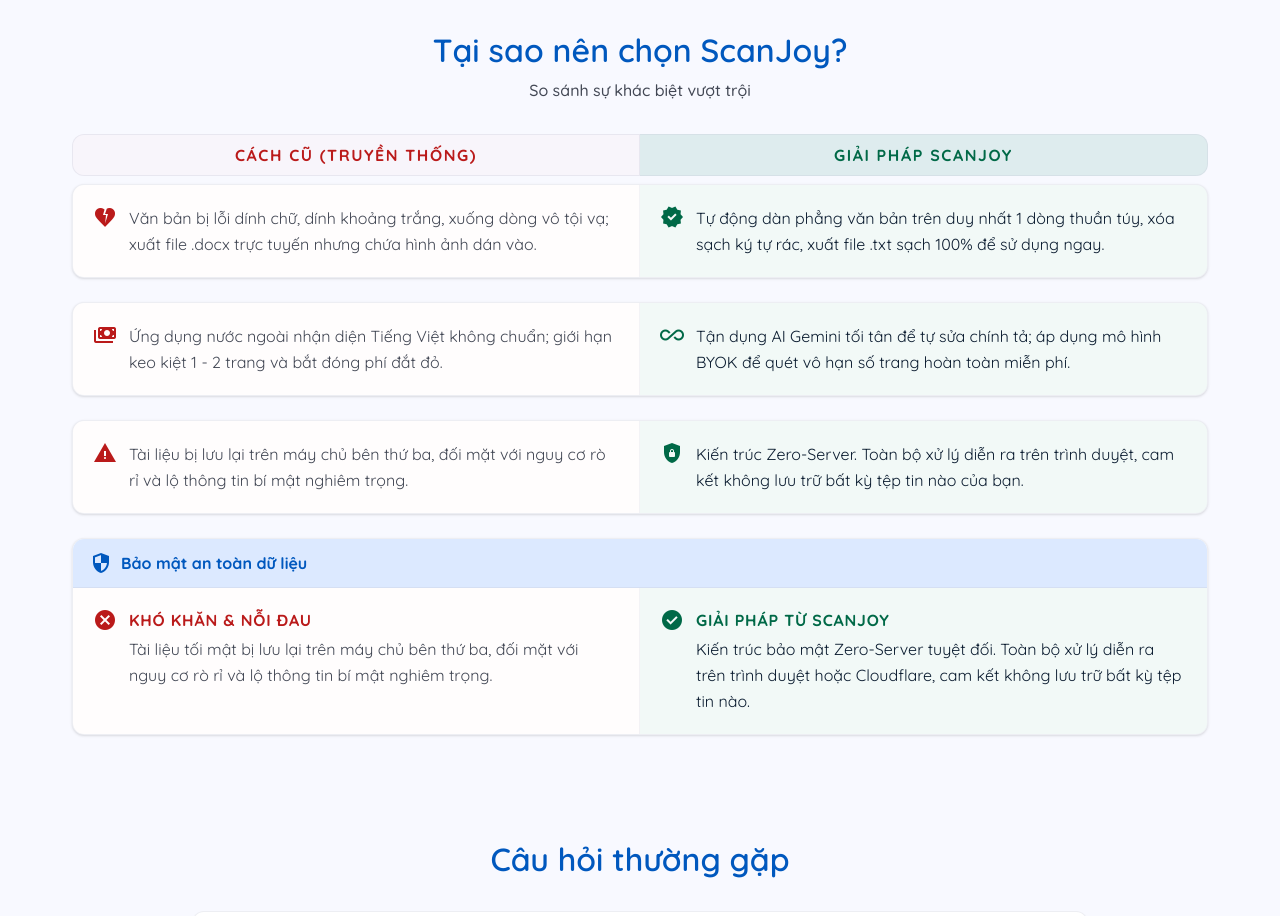
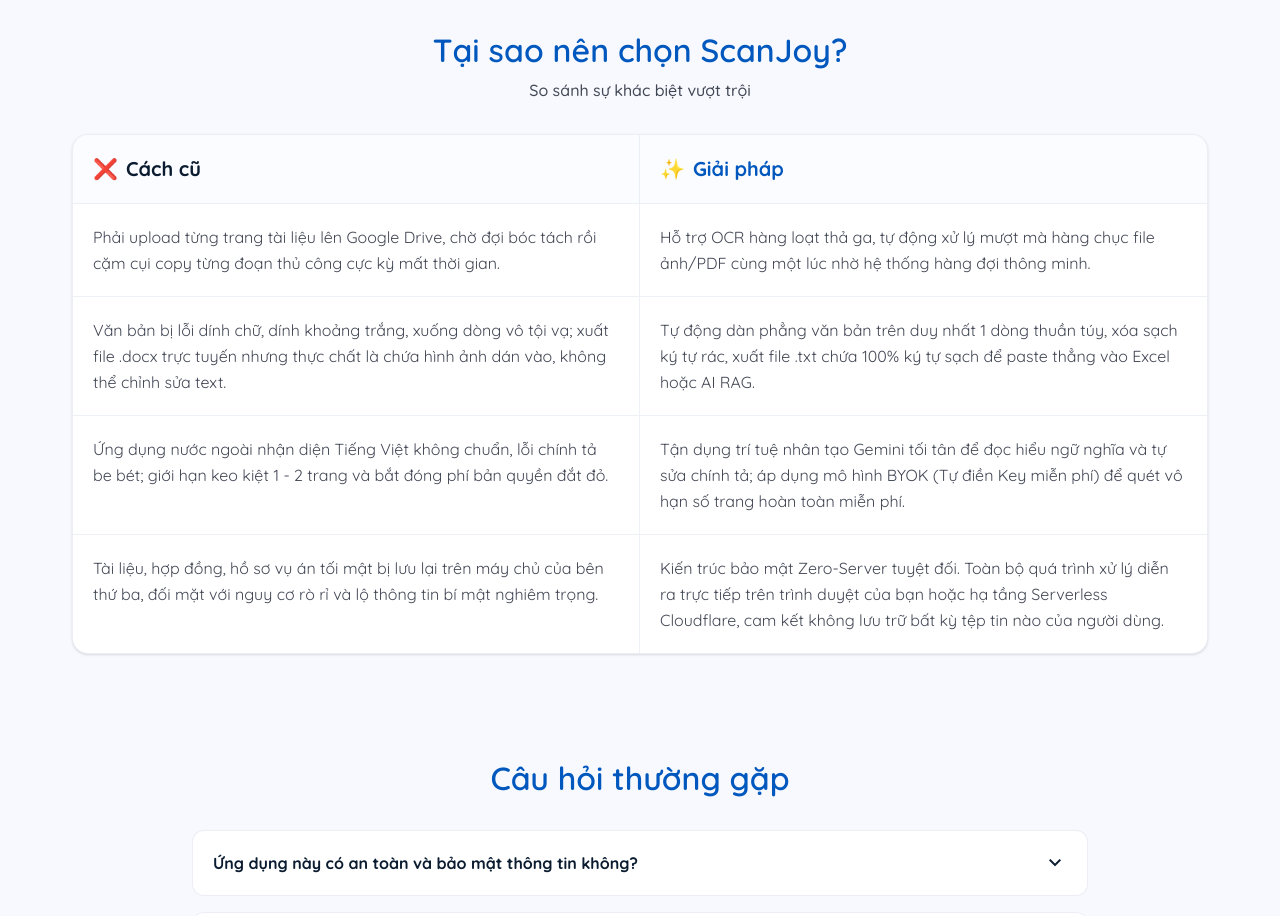
Before and after one commit to ruabien/gemini-ocr-cloudflare, a React (Vite) app: page / in a window 1280 px wide. Shown: the part 640-1556 px from the top of the page. Built offline with nearby package versions, Linux system fonts and the light colour scheme.

Commit message:
Update App.jsx

```diff
--- a/src/App.jsx
+++ b/src/App.jsx
@@ -465,131 +465,80 @@ function App() {
             <p className="text-on-surface-variant text-body-md font-medium">So sánh sự khác biệt vượt trội</p>
           </div>
 
-          <div className="space-y-6">
-            <div className="hidden md:grid grid-cols-2 gap-0 mb-2">
-              <div className="text-center py-2 bg-error-container/10 rounded-l-xl border border-outline-variant/30">
-                <span className="text-label-md font-bold text-error uppercase tracking-widest">Cách cũ (Truyền thống)</span>
+          <div className="bg-surface-container-lowest rounded-2xl overflow-hidden border border-outline-variant/30 shadow-sm font-quicksand">
+            {/* Thanh Tiêu Đề Cố Định */}
+            <div className="grid grid-cols-1 md:grid-cols-2 border-b border-slate-200/60 bg-surface/50">
+              <div className="p-5 flex items-center gap-2 border-b md:border-b-0 md:border-r border-slate-200/60">
+                <span className="text-xl shrink-0">❌</span>
+                <span className="text-lg md:text-xl font-bold text-[#0b1c30]">Cách cũ</span>
               </div>
-              <div className="text-center py-2 bg-tertiary-container/10 rounded-r-xl border border-outline-variant/30 border-l-0">
-                <span className="text-label-md font-bold text-tertiary uppercase tracking-widest">Giải pháp ScanJoy</span>
+              <div className="p-5 flex items-center gap-2">
+                <span className="text-xl shrink-0">✨</span>
+                <span className="text-lg md:text-xl font-bold text-[#0058be]">Giải pháp</span>
               </div>
             </div>
 
-            {/* Row 1: Tối ưu quy trình xử lý */}
-            <div className="bg-surface-container-lowest rounded-xl overflow-hidden border border-outline-variant/30 shadow-sm">
-              <div className="grid grid-cols-1 md:grid-cols-2">
-                <div className="p-5 border-b md:border-b-0 md:border-r border-outline-variant/20 bg-error-container/5">
-                  <div className="flex gap-3">
-                    <span className="material-symbols-outlined text-error shrink-0" style={{ fontVariationSettings: "'FILL' 1" }}>heart_broken</span>
-                    <div>
-                      <p className="text-label-sm font-bold text-error mb-1 uppercase tracking-wider md:hidden">Cách cũ</p>
-                      <p className="text-body-md text-on-surface-variant leading-relaxed">
-                        Văn bản bị lỗi dính chữ, dính khoảng trắng, xuống dòng vô tội vạ; xuất file .docx trực tuyến nhưng chứa hình ảnh dán vào.
-                      </p>
-                    </div>
-                  </div>
-                </div>
-                <div className="p-5 bg-tertiary-container/5">
-                  <div className="flex gap-3">
-                    <span className="material-symbols-outlined text-tertiary shrink-0" style={{ fontVariationSettings: "'FILL' 1" }}>verified</span>
-                    <div>
-                      <p className="text-label-sm font-bold text-tertiary mb-1 uppercase tracking-wider md:hidden">Giải pháp</p>
-                      <p className="text-body-md text-on-surface leading-relaxed">
-                        Tự động dàn phẳng văn bản trên duy nhất 1 dòng thuần túy, xóa sạch ký tự rác, xuất file .txt sạch 100% để sử dụng ngay.
-                      </p>
-                    </div>
-                  </div>
-                </div>
+            {/* Hàng 1: Tối ưu quy trình xử lý */}
+            <div className="grid grid-cols-1 md:grid-cols-2 border-b border-slate-200/60 hover:bg-[#f8f9ff] transition-colors duration-200">
+              <div className="p-5 border-b md:border-b-0 md:border-r border-slate-200/60">
+                <p className="text-label-sm font-bold text-error mb-1.5 uppercase tracking-wider md:hidden">Cách cũ</p>
+                <p className="text-base text-[#424754] leading-relaxed">
+                  Phải upload từng trang tài liệu lên Google Drive, chờ đợi bóc tách rồi cặm cụi copy từng đoạn thủ công cực kỳ mất thời gian.
+                </p>
+              </div>
+              <div className="p-5">
+                <p className="text-label-sm font-bold text-tertiary mb-1.5 uppercase tracking-wider md:hidden">Giải pháp</p>
+                <p className="text-base text-[#424754] leading-relaxed">
+                  Hỗ trợ OCR hàng loạt thả ga, tự động xử lý mượt mà hàng chục file ảnh/PDF cùng một lúc nhờ hệ thống hàng đợi thông minh.
+                </p>
               </div>
             </div>
 
-            {/* Row 2: Chuẩn hóa định dạng đầu ra */}
-            <div className="bg-surface-container-lowest rounded-xl overflow-hidden border border-outline-variant/30 shadow-sm">
-              <div className="grid grid-cols-1 md:grid-cols-2">
-                <div className="p-5 border-b md:border-b-0 md:border-r border-outline-variant/20 bg-error-container/5">
-                  <div className="flex gap-3">
-                    <span className="material-symbols-outlined text-error shrink-0" style={{ fontVariationSettings: "'FILL' 1" }}>payments</span>
-                    <div>
-                      <p className="text-label-sm font-bold text-error mb-1 uppercase tracking-wider md:hidden">Cách cũ</p>
-                      <p className="text-body-md text-on-surface-variant leading-relaxed">
-                        Ứng dụng nước ngoài nhận diện Tiếng Việt không chuẩn; giới hạn keo kiệt 1 - 2 trang và bắt đóng phí đắt đỏ.
-                      </p>
-                    </div>
-                  </div>
-                </div>
-                <div className="p-5 bg-tertiary-container/5">
-                  <div className="flex gap-3">
-                    <span className="material-symbols-outlined text-tertiary shrink-0" style={{ fontVariationSettings: "'FILL' 1" }}>all_inclusive</span>
-                    <div>
-                      <p className="text-label-sm font-bold text-tertiary mb-1 uppercase tracking-wider md:hidden">Giải pháp</p>
-                      <p className="text-body-md text-on-surface leading-relaxed">
-                        Tận dụng AI Gemini tối tân để tự sửa chính tả; áp dụng mô hình BYOK để quét vô hạn số trang hoàn toàn miễn phí.
-                      </p>
-                    </div>
-                  </div>
-                </div>
+            {/* Hàng 2: Chuẩn hóa định dạng đầu ra */}
+            <div className="grid grid-cols-1 md:grid-cols-2 border-b border-slate-200/60 hover:bg-[#f8f9ff] transition-colors duration-200">
+              <div className="p-5 border-b md:border-b-0 md:border-r border-slate-200/60">
+                <p className="text-label-sm font-bold text-error mb-1.5 uppercase tracking-wider md:hidden">Cách cũ</p>
+                <p className="text-base text-[#424754] leading-relaxed">
+                  Văn bản bị lỗi dính chữ, dính khoảng trắng, xuống dòng vô tội vạ; xuất file .docx trực tuyến nhưng thực chất là chứa hình ảnh dán vào, không thể chỉnh sửa text.
+                </p>
+              </div>
+              <div className="p-5">
+                <p className="text-label-sm font-bold text-tertiary mb-1.5 uppercase tracking-wider md:hidden">Giải pháp</p>
+                <p className="text-base text-[#424754] leading-relaxed">
+                  Tự động dàn phẳng văn bản trên duy nhất 1 dòng thuần túy, xóa sạch ký tự rác, xuất file .txt chứa 100% ký tự sạch để paste thẳng vào Excel hoặc AI RAG.
+                </p>
               </div>
             </div>
 
-            {/* Row 3: Độ chính xác & Giới hạn sử dụng */}
-            <div className="bg-surface-container-lowest rounded-xl overflow-hidden border border-outline-variant/30 shadow-sm">
-              <div className="grid grid-cols-1 md:grid-cols-2">
-                <div className="p-5 border-b md:border-b-0 md:border-r border-outline-variant/20 bg-error-container/5">
-                  <div className="flex gap-3">
-                    <span className="material-symbols-outlined text-error shrink-0" style={{ fontVariationSettings: "'FILL' 1" }}>warning</span>
-                    <div>
-                      <p className="text-label-sm font-bold text-error mb-1 uppercase tracking-wider md:hidden">Cách cũ</p>
-                      <p className="text-body-md text-on-surface-variant leading-relaxed">
-                        Tài liệu bị lưu lại trên máy chủ bên thứ ba, đối mặt với nguy cơ rò rỉ và lộ thông tin bí mật nghiêm trọng.
-                      </p>
-                    </div>
-                  </div>
-                </div>
-                <div className="p-5 bg-tertiary-container/5">
-                  <div className="flex gap-3">
-                    <span className="material-symbols-outlined text-tertiary shrink-0" style={{ fontVariationSettings: "'FILL' 1" }}>shield_lock</span>
-                    <div>
-                      <p className="text-label-sm font-bold text-tertiary mb-1 uppercase tracking-wider md:hidden">Giải pháp</p>
-                      <p className="text-body-md text-on-surface leading-relaxed">
-                        Kiến trúc Zero-Server. Toàn bộ xử lý diễn ra trên trình duyệt, cam kết không lưu trữ bất kỳ tệp tin nào của bạn.
-                      </p>
-                    </div>
-                  </div>
-                </div>
+            {/* Hàng 3: Độ chính xác & Giới hạn sử dụng */}
+            <div className="grid grid-cols-1 md:grid-cols-2 border-b border-slate-200/60 hover:bg-[#f8f9ff] transition-colors duration-200">
+              <div className="p-5 border-b md:border-b-0 md:border-r border-slate-200/60">
+                <p className="text-label-sm font-bold text-error mb-1.5 uppercase tracking-wider md:hidden">Cách cũ</p>
+                <p className="text-base text-[#424754] leading-relaxed">
+                  Ứng dụng nước ngoài nhận diện Tiếng Việt không chuẩn, lỗi chính tả be bét; giới hạn keo kiệt 1 - 2 trang và bắt đóng phí bản quyền đắt đỏ.
+                </p>
+              </div>
+              <div className="p-5">
+                <p className="text-label-sm font-bold text-tertiary mb-1.5 uppercase tracking-wider md:hidden">Giải pháp</p>
+                <p className="text-base text-[#424754] leading-relaxed">
+                  Tận dụng trí tuệ nhân tạo Gemini tối tân để đọc hiểu ngữ nghĩa và tự sửa chính tả; áp dụng mô hình BYOK (Tự điền Key miễn phí) để quét vô hạn số trang hoàn toàn miễn phí.
+                </p>
               </div>
             </div>
 
-            {/* Row 4: Bảo mật an toàn dữ liệu */}
-            <div className="bg-surface-container-lowest rounded-xl overflow-hidden border border-outline-variant/30 shadow-sm">
-              <div className="bg-surface-container-high px-4 py-3 border-b border-outline-variant/30">
-                <h3 className="text-label-md font-bold text-primary flex items-center gap-2">
-                  <span className="material-symbols-outlined text-body-md">security</span>
-                  Bảo mật an toàn dữ liệu
-                </h3>
+            {/* Hàng 4: Bảo mật an toàn dữ liệu */}
+            <div className="grid grid-cols-1 md:grid-cols-2 hover:bg-[#f8f9ff] transition-colors duration-200">
+              <div className="p-5 border-b md:border-b-0 md:border-r border-slate-200/60">
+                <p className="text-label-sm font-bold text-error mb-1.5 uppercase tracking-wider md:hidden">Cách cũ</p>
+                <p className="text-base text-[#424754] leading-relaxed">
+                  Tài liệu, hợp đồng, hồ sơ vụ án tối mật bị lưu lại trên máy chủ của bên thứ ba, đối mặt với nguy cơ rò rỉ và lộ thông tin bí mật nghiêm trọng.
+                </p>
               </div>
-              <div className="grid grid-cols-1 md:grid-cols-2">
-                <div className="p-5 border-b md:border-b-0 md:border-r border-outline-variant/20 bg-error-container/5">
-                  <div className="flex gap-3">
-                    <span className="material-symbols-outlined text-error shrink-0" style={{ fontVariationSettings: "'FILL' 1" }}>cancel</span>
-                    <div>
-                      <p className="text-label-sm font-bold text-error mb-1 uppercase tracking-wider">Khó khăn &amp; Nỗi đau</p>
-                      <p className="text-body-md text-on-surface-variant leading-relaxed">
-                        Tài liệu tối mật bị lưu lại trên máy chủ bên thứ ba, đối mặt với nguy cơ rò rỉ và lộ thông tin bí mật nghiêm trọng.
-                      </p>
-                    </div>
-                  </div>
-                </div>
-                <div className="p-5 bg-tertiary-container/5">
-                  <div className="flex gap-3">
-                    <span className="material-symbols-outlined text-tertiary shrink-0" style={{ fontVariationSettings: "'FILL' 1" }}>check_circle</span>
-                    <div>
-                      <p className="text-label-sm font-bold text-tertiary mb-1 uppercase tracking-wider">Giải pháp từ ScanJoy</p>
-                      <p className="text-body-md text-on-surface leading-relaxed">
-                        Kiến trúc bảo mật Zero-Server tuyệt đối. Toàn bộ xử lý diễn ra trên trình duyệt hoặc Cloudflare, cam kết không lưu trữ bất kỳ tệp tin nào.
-                      </p>
-                    </div>
-                  </div>
-                </div>
+              <div className="p-5">
+                <p className="text-label-sm font-bold text-tertiary mb-1.5 uppercase tracking-wider md:hidden">Giải pháp</p>
+                <p className="text-base text-[#424754] leading-relaxed">
+                  Kiến trúc bảo mật Zero-Server tuyệt đối. Toàn bộ quá trình xử lý diễn ra trực tiếp trên trình duyệt của bạn hoặc hạ tầng Serverless Cloudflare, cam kết không lưu trữ bất kỳ tệp tin nào của người dùng.
+                </p>
               </div>
             </div>
           </div>
```
